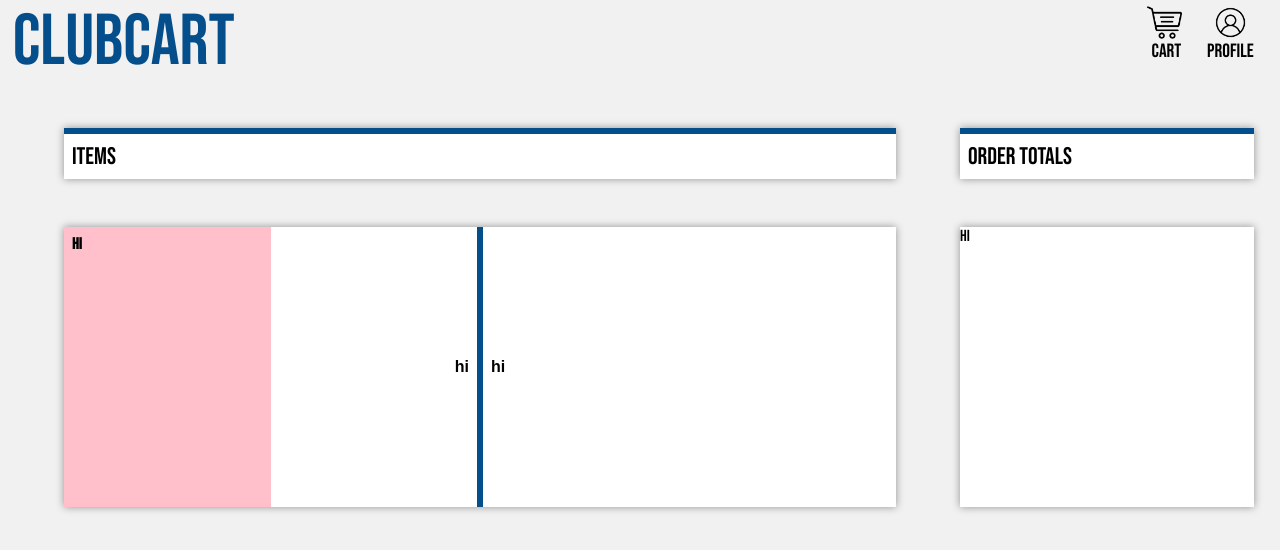
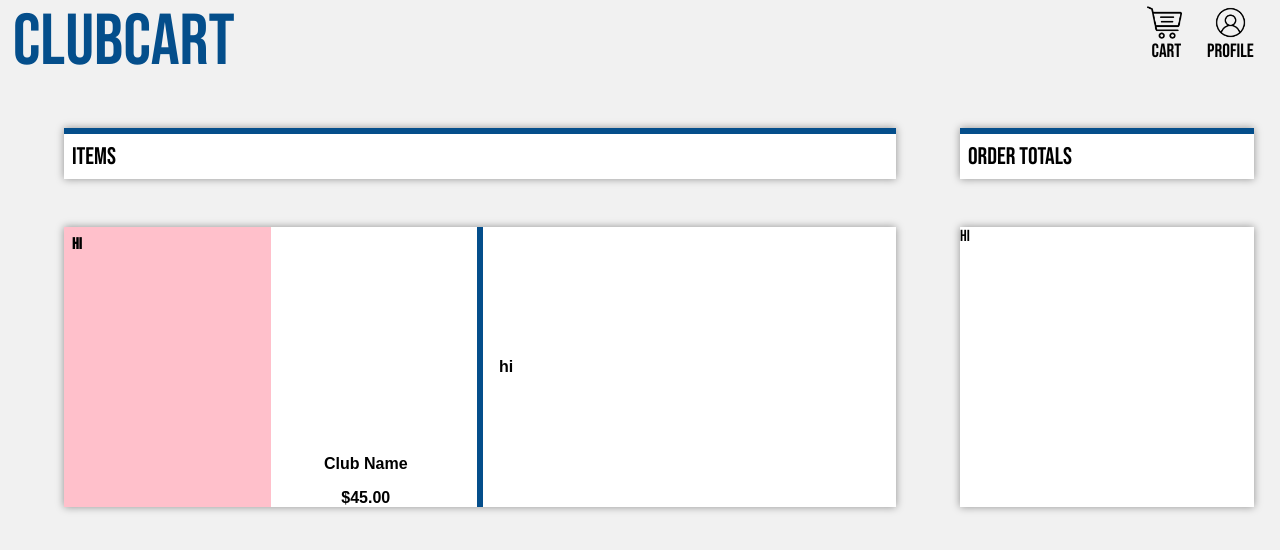
Before and after one commit to PraneethO/clubcart, a Next.js app in the folder club-cart/: page /pages/cart in a window 1280 px wide. Shown: the top 550 px of the page. Built offline with nearby package versions, Linux system fonts and the light colour scheme.

Commit message:
almost done w static cart

```diff
--- a/club-cart/src/app/pages/cart/page.module.css
+++ b/club-cart/src/app/pages/cart/page.module.css
@@ -169,7 +169,7 @@
     align-items: center;
     justify-content: flex-start;
     text-align: left;
-    padding-left: 0.5rem;
+    padding-left: 1rem;
 }
 
 .clubImage {
@@ -191,7 +191,25 @@
     align-items: center;
     justify-content: flex-end;
     text-align: right;
-    padding-right: 0.5rem;
+    padding-right: 1rem;
+
+    flex-direction: column;
+}
+
+.attributesClubName {
+    display: flex;
+    font-family: bebas-neue-pro, sans-serif;
+    font-weight: bold;
+
+}
+
+.attributesClubPrice {
+    display: flex;
+
+    font-family: bebas-neue-pro, sans-serif;
+    font-weight: bold;
+    padding-top: 1rem;
+
 }
 
 .orderContent {
--- a/club-cart/src/app/pages/cart/page.tsx
+++ b/club-cart/src/app/pages/cart/page.tsx
@@ -43,7 +43,8 @@ export default function Cart() {
                                 hi
                             </div>
                             <div className={styles.attributes}>
-                                hi
+                                <div className={styles.attributesClubName}>Club Name</div>
+                                <div className={styles.attributesClubPrice}>$45.00</div>
                             </div>
                         </div>
                         <div className={styles.clubForms}>
```
